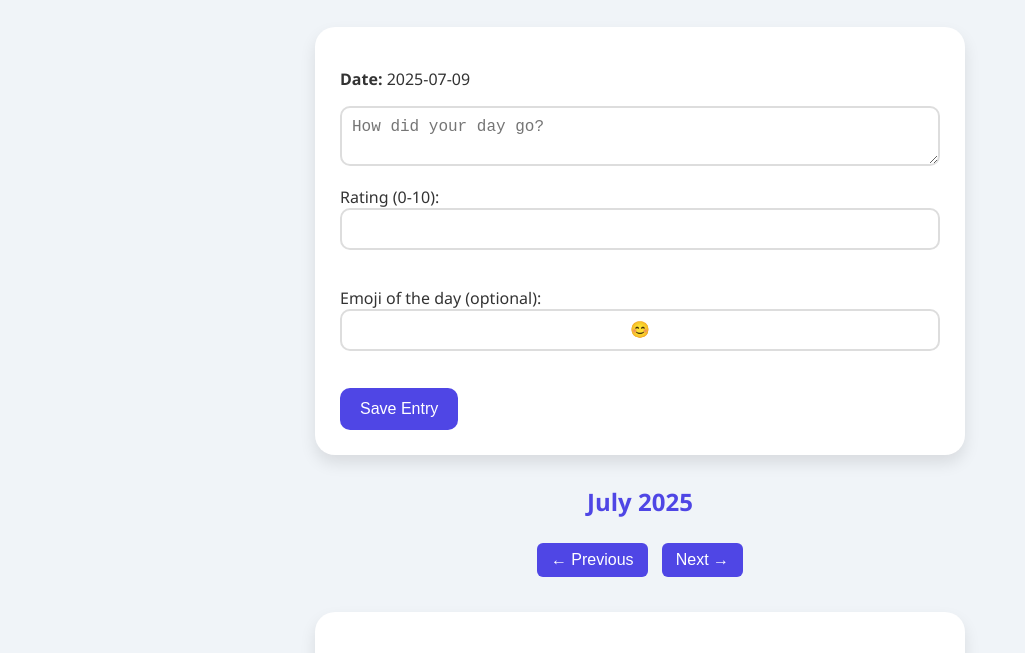
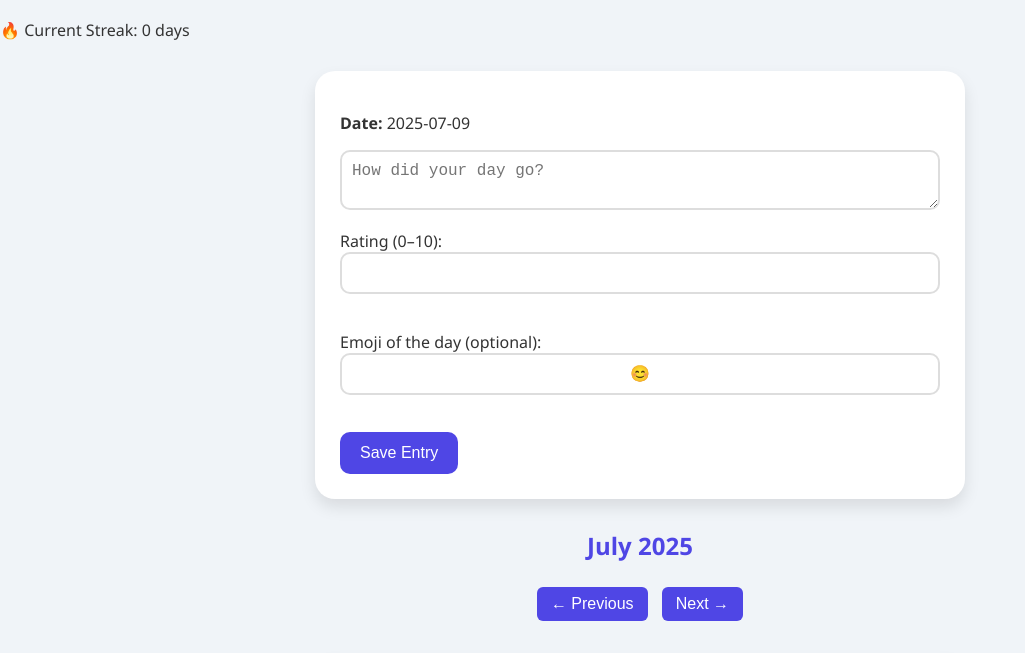
Before and after one commit to Vatsal-srivastav/journal-site, a plain HTML site: page index.html in a window 1280 px wide. Shown: the part 67-720 px from the top of the page, without its empty margins (0-1025 px from the left). Drawn offline with Linux system fonts and the light colour scheme.

Commit message:
Update index.html

```diff
--- a/index.html
+++ b/index.html
@@ -9,13 +9,18 @@
 <body>
   <h1>Daily Journal</h1>
 
-  <!-- Entry Form -->
+  <!-- 🔥 Streak Banner -->
+  <div id="streak-banner" class="streak-banner">
+    🔥 Current Streak: <span id="streak-count">0</span> days
+  </div>
+
+  <!-- 📝 Entry Form -->
   <div class="entry-form" id="main-form">
     <p><strong>Date:</strong> <span id="today-date"></span></p>
 
     <textarea id="journal-text" placeholder="How did your day go?"></textarea>
 
-    <label for="rating">Rating (0-10):</label>
+    <label for="rating">Rating (0–10):</label>
     <input type="number" id="rating" min="0" max="10" />
 
     <br /><br />
@@ -26,19 +31,19 @@
     <button onclick="saveEntry()">Save Entry</button>
   </div>
 
-  <!-- Calendar Controls and Month Title -->
+  <!-- 📆 Calendar Header -->
   <h2 style="text-align:center;" id="month-year-title">Loading...</h2>
   <div class="calendar-controls" style="text-align:center; margin-bottom: 10px;">
     <button onclick="changeMonth(-1)">← Previous</button>
     <button onclick="changeMonth(1)">Next →</button>
   </div>
 
-  <!-- Calendar Grid -->
+  <!-- 📅 Calendar Section -->
   <div class="calendar" id="calendar-section">
     <div class="calendar-grid" id="calendar"></div>
   </div>
 
-  <!-- Journal View for Specific Day -->
+  <!-- 📖 Entry View -->
   <div class="entry-form hidden" id="entry-view">
     <button onclick="backToMain()" style="position: absolute; top: 20px; left: 20px; font-size: 1.5rem;">←</button>
     <h3 style="margin-top: 40px;">Journal for <span id="entry-date"></span></h3>
```
